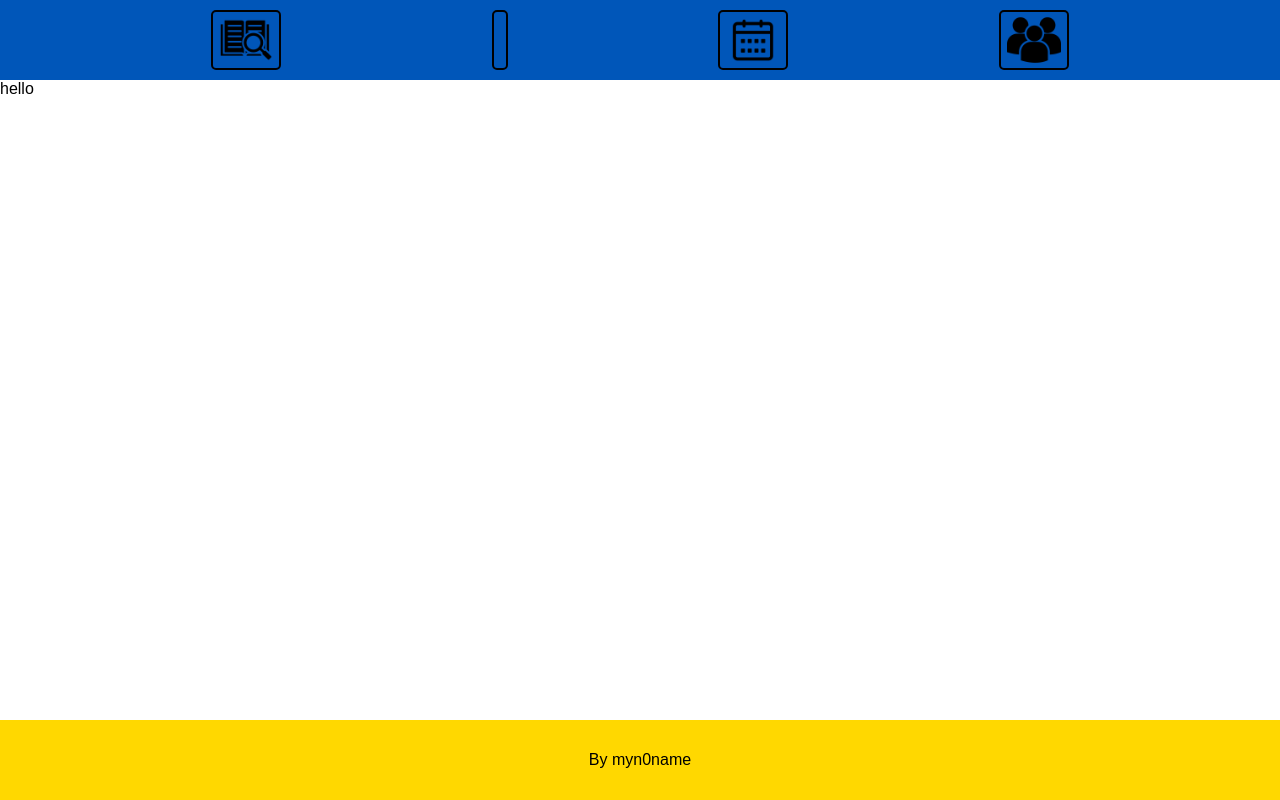
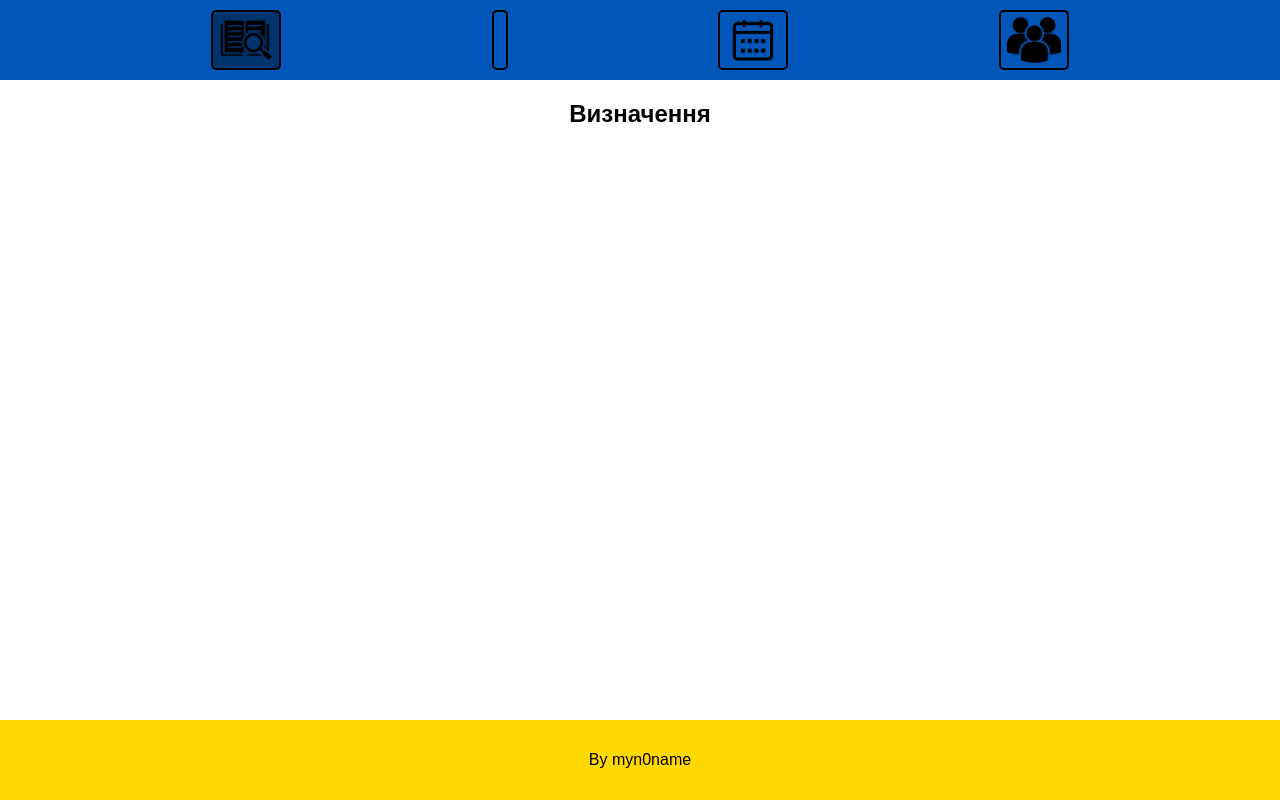
Before and after one commit to astakhiv/ukrainian-history-flash-cards, a plain HTML site: page index.html in a window 1280 px wide. Drawn offline with Linux system fonts and the light colour scheme.

Commit message:
add: button styles, card section description, card placeholder

```diff
--- a/index.html
+++ b/index.html
@@ -8,13 +8,18 @@
 </head>
 <body>
    <header>
-        <button><img src="./images/definitions.png" alt=""></button>
+        <button class="selected"><img src="./images/definitions.png" alt=""></button>
         <button><img src="./images/arts-and-culture.png" alt=""></button>
         <button><img src="./images/dates.png" alt=""></button>
         <button><img src="./images/persons.png" alt=""></button>
    </header>
    <main>
-       <div>hello</div>
+       <h2 class="topic">Визначення</h2>
+       <div class="cards">
+            <div class="card">
+
+            </div>
+      </div>
    </main>
    <footer>
        By myn0name
--- a/styles.css
+++ b/styles.css
@@ -19,6 +19,10 @@ body {
 
 main {
     flex-grow: 1;
+    display: flex;
+    flex-direction: column;
+    justify-content: center;
+    align-items: center;
 }
 
 header,
@@ -40,7 +44,7 @@ footer {
     align-items: center;
 }
 
-button {
+header>button {
     height: 75%;
     width: auto;
     background-color: rgba(0, 0, 0, 0);
@@ -53,3 +57,11 @@ header>button>img {
     height: 100%;
     width: auto;
 }
+
+.selected {
+    background-color: rgba(0, 0, 0, 0.4);
+}
+
+.cards {
+    flex-grow: 1;
+}
```
Also changed, not shown: images/previous.png (added).
